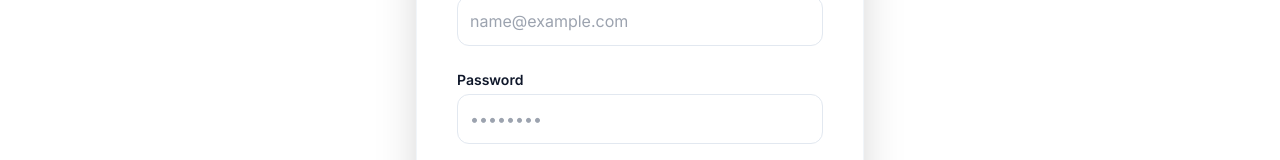
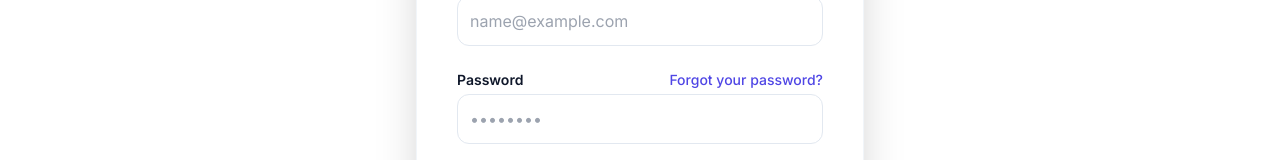
Before and after one commit to Muhammad-Shayan001/Online_Store, a React (Vite) app: page /#/login in a window 1280 px wide. Shown: the part 289-449 px from the top of the page. Built offline with nearby package versions, Linux system fonts and the light colour scheme; no server answers; a web font is replaced by a local one.

Commit message:
fix: await email to prevent process termination

```diff
--- a/pages/Login.tsx
+++ b/pages/Login.tsx
@@ -74,7 +74,12 @@ const Login: React.FC<LoginProps> = ({ setUser }) => {
               />
             </div>
             <div>
-              <label className="block text-sm font-semibold mb-1">Password</label>
+              <div className="flex justify-between mb-1">
+                <label className="block text-sm font-semibold">Password</label>
+                <Link to="/forgot-password" className="text-sm font-medium text-indigo-600 hover:text-indigo-500">
+                  Forgot your password?
+                </Link>
+              </div>
               <input
                 required
                 type="password"
```
Also changed, not shown: 1 other file (tests, documents, lock files or other folders).
